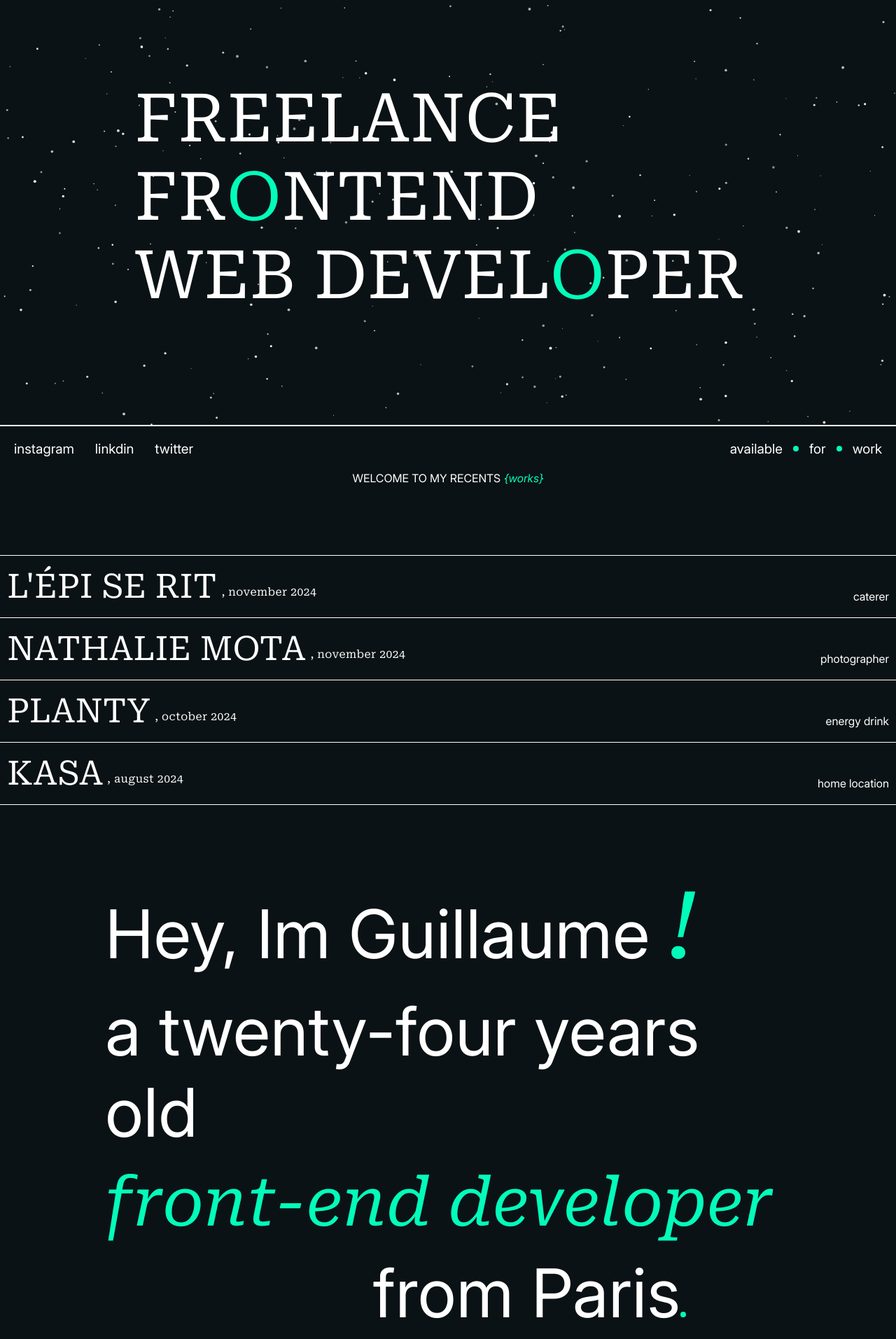
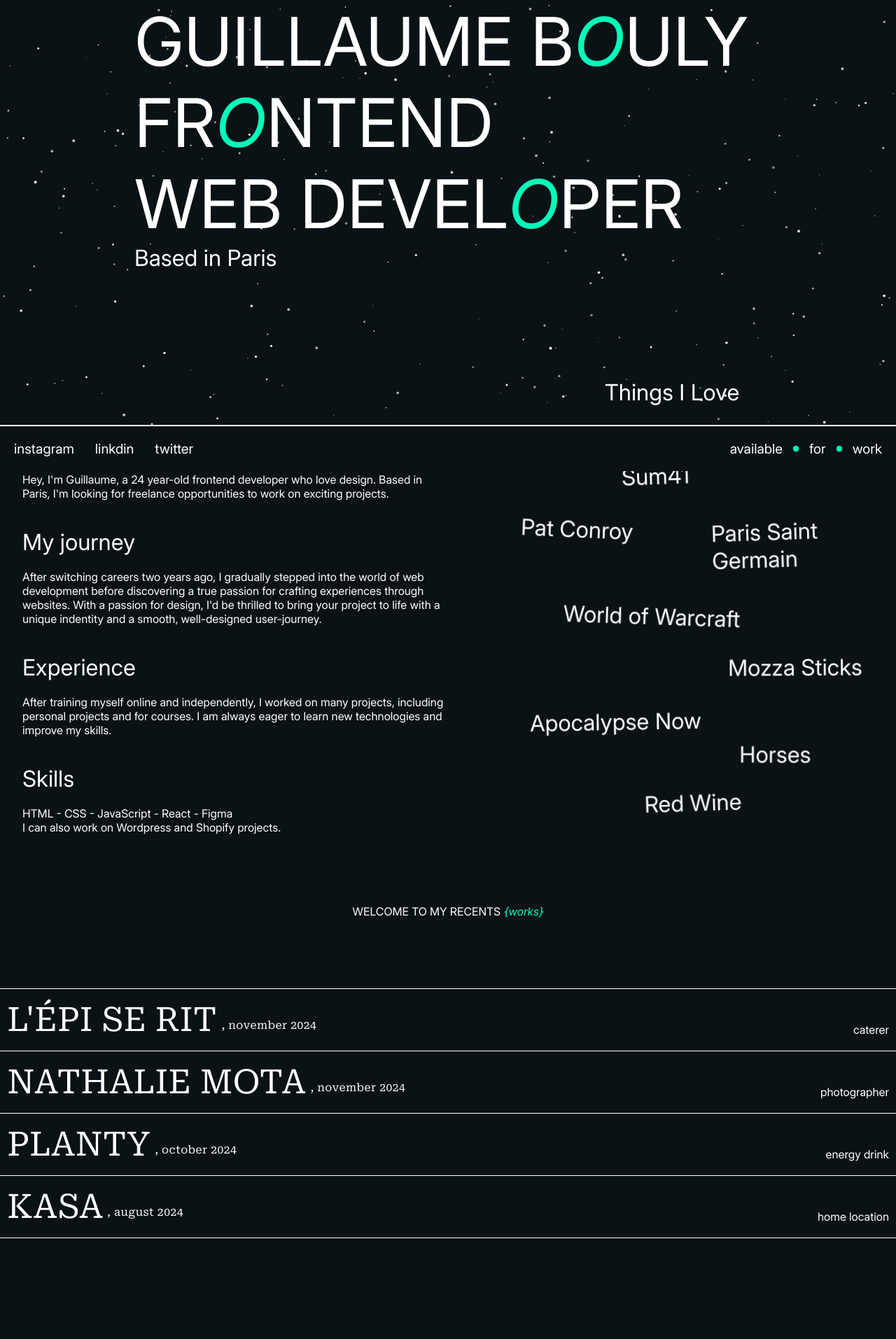
Before and after one commit to gbouly1/bouly-studio, a React (Create React App) app: page / in a window 1280 px wide. Shown: the part 127-2040 px from the top of the page at 70% size. After the commit the page ends 1896 px from the top, so only its background shows below. Built offline with nearby package versions, Linux system fonts and the light colour scheme.

Commit message:
update about section

```diff
--- a/src/App.css
+++ b/src/App.css
@@ -9,14 +9,6 @@
 /* section {
   height: 100vh;
 } */
-
-#about {
-  height: 100%;
-}
-
-#hero {
-  height: 100vh;
-}
 
 .footer {
   position: fixed;
--- a/src/App.jsx
+++ b/src/App.jsx
@@ -15,11 +15,11 @@ function App() {
         <section id="hero">
           <Hero />
         </section>
+        <section id="about">
+          <About />
+        </section>
         <section id="works">
           <Works />
-        </section>
-        <section id="about">
-          <About />
         </section>
       </main>
       <div className="footer">
--- a/src/components/about/About.jsx
+++ b/src/components/about/About.jsx
@@ -1,26 +1,46 @@
 import React from "react";
 import "./about.css";
+import Hobbies from "./Hobbies";
 
 const About = () => {
   return (
-    <div className="about-wrapper">
-      <p className="about-inter first-line">
-        Hey, Im Guillaume <span className="about-italic">!</span>
-      </p>
-      <p className="about-inter second-line">a twenty-four years old</p>
-      <p className="about-italic third-line ">front-end developer</p>
-      <p className="about-inter fourth-line">
-        from Paris<span className="dot"></span>
-      </p>
-      <div>
-        <p className="description">
-          After switching careers two years ago, I gradually stepped into the
-          world of web development before discovering a true passion for
-          crafting experiences through websites. With a passion for design, I'd
-          be thrilled to bring your project to life with a unique indentity and
-          a smooth, well-designed user-journey.
-        </p>
+    <div className="about-container">
+      <div className="about-wrapper">
+        <div className="about-title">
+          <h2>About me</h2>
+          <p>
+            Hey, I'm Guillaume, a 24 year-old frontend developer who love
+            design. Based in Paris, I'm looking for freelance opportunities to
+            work on exciting projects.
+          </p>
+        </div>
+        <div className="about-title">
+          <h2>My journey</h2>
+          <p>
+            After switching careers two years ago, I gradually stepped into the
+            world of web development before discovering a true passion for
+            crafting experiences through websites. With a passion for design,
+            I'd be thrilled to bring your project to life with a unique
+            indentity and a smooth, well-designed user-journey.
+          </p>
+        </div>
+        <div className="about-title">
+          <h2>Experience</h2>
+          <p>
+            After training myself online and independently, I worked on many
+            projects, including personal projects and for courses. I am always
+            eager to learn new technologies and improve my skills.
+          </p>
+        </div>
+        <div className="about-title">
+          <h2>Skills</h2>
+          <p>
+            HTML - CSS - JavaScript - React - Figma <br />I can also work on
+            Wordpress and Shopify projects.
+          </p>
+        </div>
       </div>
+      <Hobbies />
     </div>
   );
 };
--- /dev/null
+++ b/src/components/about/Hobbies.jsx
@@ -0,0 +1,20 @@
+import React from "react";
+import "./about.css";
+
+const Hobbies = () => {
+  return (
+    <div className="hobbies-wrapper">
+      <h2 className="hobbies-title">Things I Love</h2>
+      <p className="hobbie-item psg">Paris Saint Germain</p>
+      <p className="hobbie-item wow">World of Warcraft</p>
+      <p className="hobbie-item horses">Horses</p>
+      <p className="hobbie-item sum-41">Sum41</p>
+      <p className="hobbie-item mozza">Mozza Sticks</p>
+      <p className="hobbie-item pat-conroy">Pat Conroy</p>
+      <p className="hobbie-item red-wine">Red Wine</p>
+      <p className="hobbie-item movie">Apocalypse Now</p>
+    </div>
+  );
+};
+
+export default Hobbies;
--- a/src/components/about/about.css
+++ b/src/components/about/about.css
@@ -1,66 +1,152 @@
+.about-container {
+  position: relative;
+  display: flex;
+}
+
 .about-wrapper {
   display: flex;
   flex-direction: column;
-  align-items: center;
-  padding: 100px 150px;
-  gap: 15px;
-  overflow: hidden;
   position: relative;
+  padding: 100px 0;
+  width: 50%;
+  gap: 40px;
 }
 
-.about-inter {
-  font-family: "Inter";
-  font-size: 6rem;
+.about-title {
+  display: flex;
+  flex-direction: column;
+  padding-left: 5%;
+  gap: 20px;
 }
 
-.about-italic {
-  font-family: "Roboto Serif Italic";
-  color: var(--green);
-  font-size: 6rem;
+.about-title h2,
+.hobbies-title {
+  font-family: "Inter";
+  font-weight: 300;
+  font-size: 2rem;
+  -webkit-font-smoothing: antialiased;
+  -moz-osx-font-smoothing: grayscale;
 }
 
-span.about-italic {
-  font-size: 8rem;
+.hobbies-title {
+  padding-top: 25px;
+  text-align: center;
 }
 
-.first-line,
-.third-line {
-  align-self: flex-start;
+.hobbies-wrapper {
+  display: flex;
+  flex-direction: column;
+  position: relative;
+  width: 50%;
+  /* min-height: 400px;  */
 }
 
-.second-line,
-.fourth-line {
-  align-self: flex-end;
-  opacity: 1;
+/* Animations de flottement multiples pour les hobbies-items */
+@keyframes floating1 {
+  0% {
+    transform: translate(0px, 0px) rotate(0deg);
+  }
+  50% {
+    transform: translate(10px, -15px) rotate(3deg);
+  }
+  100% {
+    transform: translate(0px, 0px) rotate(0deg);
+  }
 }
 
-.fourth-line {
-  padding-right: 150px;
+@keyframes floating2 {
+  0% {
+    transform: translate(0px, 0px) rotate(0deg);
+  }
+  33% {
+    transform: translate(-8px, -10px) rotate(-2deg);
+  }
+  66% {
+    transform: translate(8px, -5px) rotate(2deg);
+  }
+  100% {
+    transform: translate(0px, 0px) rotate(0deg);
+  }
 }
 
-.socials-about {
-  position: absolute;
-  display: flex;
-  flex-direction: column;
-  align-items: flex-start;
-  bottom: 0;
-  left: 20px;
+@keyframes floating3 {
+  0% {
+    transform: translate(0px, 0px) rotate(5deg);
+  }
+  25% {
+    transform: translate(-5px, -8px) rotate(-1deg);
+  }
+  50% {
+    transform: translate(5px, -12px) rotate(2deg);
+  }
+  75% {
+    transform: translate(-3px, -4px) rotate(-5deg);
+  }
+  100% {
+    transform: translate(0px, 0px) rotate(5deg);
+  }
 }
 
-.li-about {
-  font-family: "Inter";
-  font-size: 1.2rem;
-  font-weight: 200;
-  letter-spacing: 0.5px;
+.hobbie-item {
+  position: absolute; /* Pour permettre un positionnement aléatoire */
+  animation: floating1 12s ease-in-out infinite;
+  font-size: 2rem;
 }
 
-.description {
-  text-align: center;
-  font-family: "Inter";
-  font-size: 3rem;
-  opacity: 1;
+/* Positionnement aléatoire pour chaque élément avec animations variées */
+
+.hobbie-item:nth-child(2) {
+  top: 30%;
+  left: 60%;
+  animation: floating2 14s ease-in-out infinite;
+  animation-delay: 0.5s;
 }
 
-div .description {
-  margin-top: 150px;
+.hobbie-item:nth-child(3) {
+  top: 46%;
+  left: 25%;
+  animation: floating3 10s ease-in-out infinite;
+  animation-delay: 1s;
 }
+
+.hobbie-item:nth-child(4) {
+  top: 70%;
+  left: 65%;
+  animation: floating1 4.5s ease-in-out infinite;
+  animation-delay: 1.5s;
+}
+
+.hobbie-item:nth-child(5) {
+  top: 20%;
+  left: 40%;
+  animation: floating2 15s ease-in-out infinite;
+  animation-delay: 0.7s;
+}
+
+.hobbie-item:nth-child(6) {
+  top: 55%;
+  left: 63%;
+  animation: floating3 13.7s ease-in-out infinite;
+  animation-delay: 1.2s;
+}
+
+.hobbie-item:nth-child(7) {
+  top: 30%;
+  left: 15%;
+  animation: floating1 7s ease-in-out infinite;
+  animation-delay: 1.2s;
+}
+
+.hobbie-item:nth-child(8) {
+  top: 80%;
+  left: 45%;
+  animation: floating2 17s ease-in-out infinite;
+  animation-delay: 1.2s;
+}
+
+.hobbie-item:nth-child(9) {
+  top: 65%;
+  left: 19%;
+  animation: floating3 17s ease-in-out infinite;
+  animation-delay: 1.2s;
+}
--- a/src/components/hero/Hero.jsx
+++ b/src/components/hero/Hero.jsx
@@ -5,10 +5,11 @@ const Hero = () => {
   return (
     <div className="container hero-wrapper">
       <h1>
-        Freelance <br />
+        Guillaume B<span className="o-title">o</span>uly <br />
         Fr<span className="o-title">o</span>ntend <br />
-        Web devel<span className="o-title">o</span>per
+        Web devel<span className="o-title">o</span>per <br />
       </h1>
+      <p className="title-location">Based in Paris</p>
     </div>
   );
 };
--- a/src/components/hero/hero.css
+++ b/src/components/hero/hero.css
@@ -1,25 +1,28 @@
-/* .container {
+.container {
   position: relative;
-  height: calc(100vh - 80px);
-} */
+}
 .hero-wrapper {
-  height: 80vh;
+  display: flex;
+  flex-direction: column;
+  padding: 10% 0 10% 15%;
 }
 
 h1 {
-  font-family: "Roboto Serif";
+  font-family: "Inter";
   font-weight: 300;
   text-transform: uppercase;
   font-size: 6rem;
   -webkit-font-smoothing: antialiased;
   -moz-osx-font-smoothing: grayscale;
-  position: absolute;
-  top: 30%;
-  left: 15%;
 }
 
 .o-title {
   color: var(--green);
   text-transform: uppercase;
-  font-family: "Roboto Serif";
+  font-family: "Inter Italic";
 }
+
+.title-location {
+  font-family: "Inter";
+  font-size: 2rem;
+}
```
